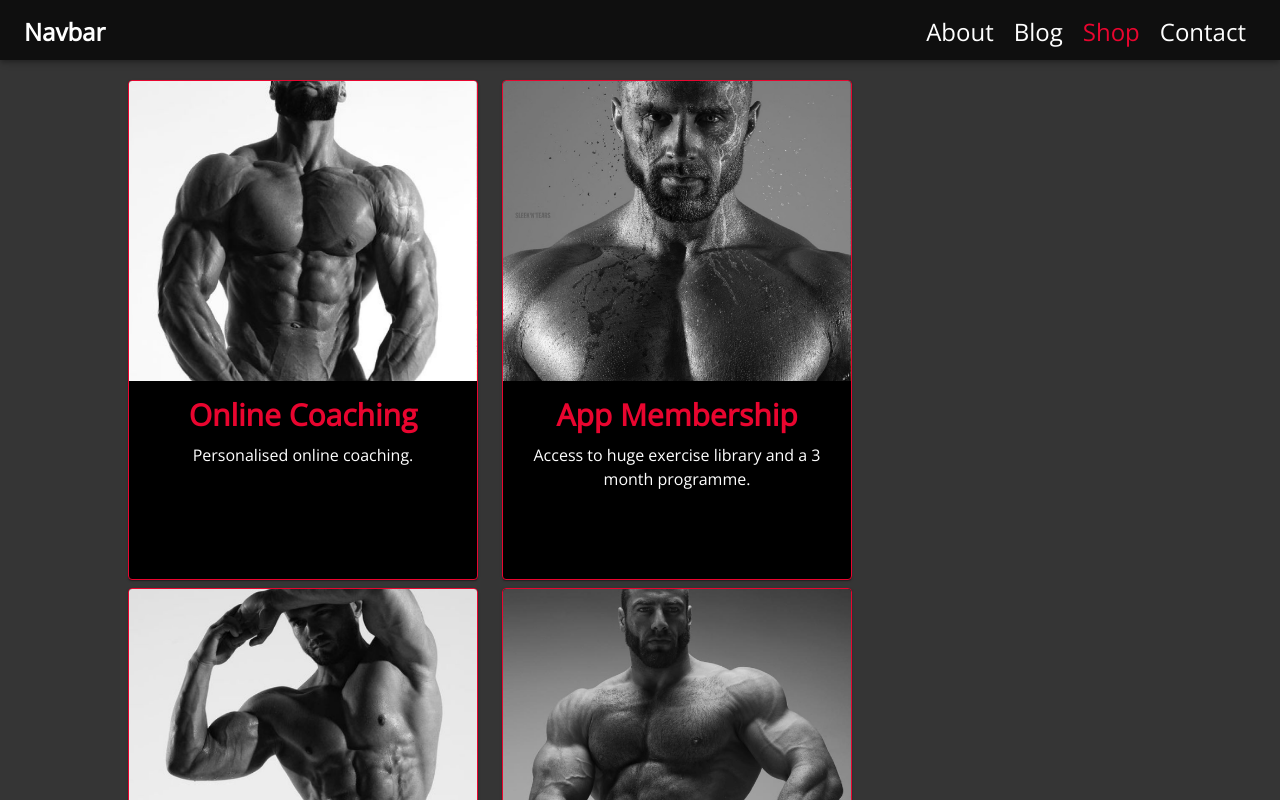
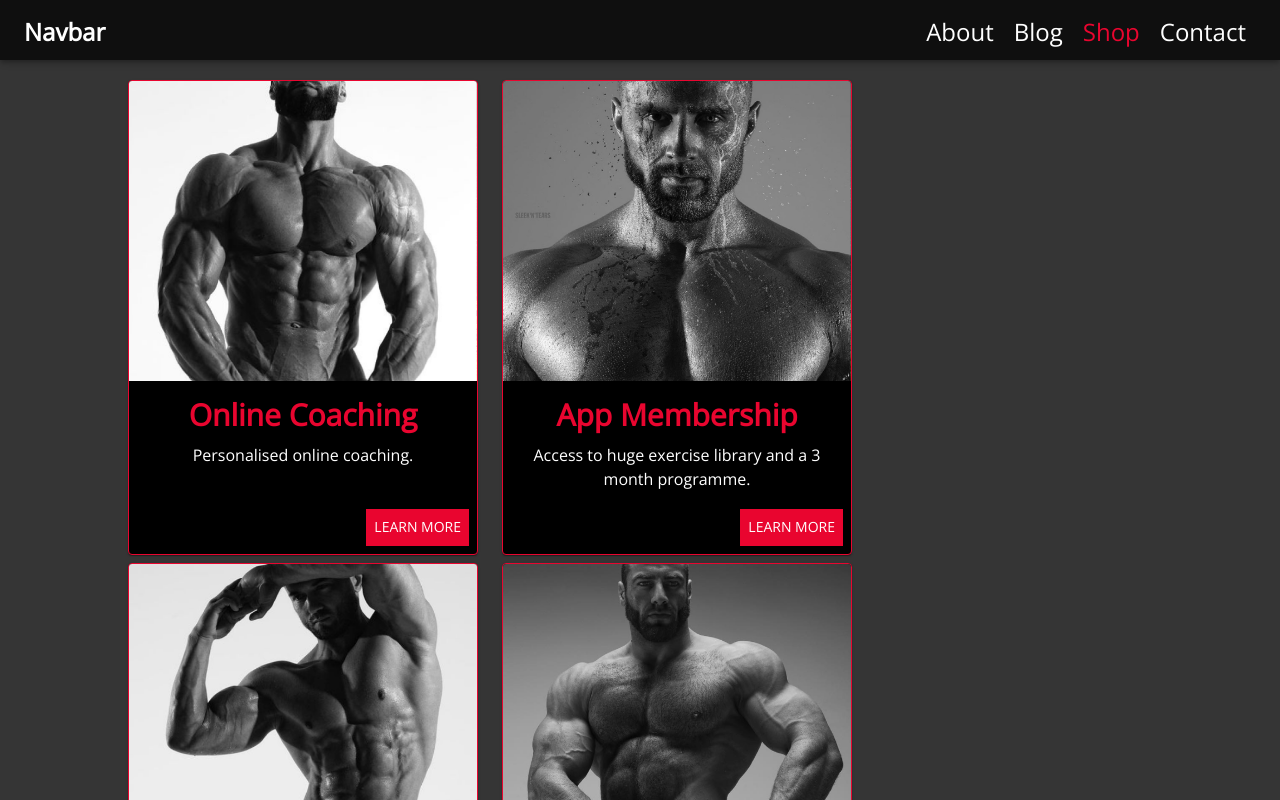
Before and after one commit to fs1g17/fs1g17.github.io, a React (Create React App) app: page /shop in a window 1280 px wide. Shown: the top 800 px of the page. Built offline with nearby package versions, Linux system fonts and the light colour scheme.

Commit message:
Style cards

```diff
--- a/src/components/shop-card/ShopCard.tsx
+++ b/src/components/shop-card/ShopCard.tsx
@@ -3,8 +3,9 @@ import Card from "@mui/material/Card";
 import CardContent from "@mui/material/CardContent";
 import CardMedia from "@mui/material/CardMedia";
 import Typography from "@mui/material/Typography";
-import { Button, CardActionArea, CardActions } from "@mui/material";
+import { Box, Button, CardActions } from "@mui/material";
 import { styled } from "@mui/material/styles";
+import { RedButton } from '../button';
 
 export interface ShopCardProps {
   imageUrl: string;
@@ -16,18 +17,8 @@ export interface ShopCardProps {
 const ResponsiveCard = styled(Card)(({ theme }) => ({
   background: "black",
   border: '1px solid #E9052F',
-  [theme.breakpoints.up("lg")]: {
-    width: 350,
-    height: 500
-  },
-  [theme.breakpoints.up("md")]: {
-    width: 350,
-    height: 500
-  },
-  [theme.breakpoints.down("sm")]: {
-    width: 250,
-    height: 400
-  },
+  width: 350,
+  // height: 500
 }));
 
 const ShopCard = (props: ShopCardProps) => (
@@ -38,14 +29,19 @@ const ShopCard = (props: ShopCardProps) => (
       image={props.imageUrl}
       alt="card image"
     />
-    <CardContent>
-      <Typography gutterBottom variant="h3" component="div" sx={{ width: '100%', color: '#E9052F', textAlign: 'center'}}>
+    <CardContent sx={{ height: 120 }}>
+      <Typography gutterBottom variant="h3" component="div" sx={{ width: '100%', color: '#E9052F', textAlign: 'center' }}>
         {props.title}
       </Typography>
-      <Typography gutterBottom variant="body1" component="div" sx={{ width: '100%', color: '#fff', textAlign: 'center'}}>
+      <Typography gutterBottom variant="body1" component="div" sx={{ width: '100%', color: '#fff', textAlign: 'center' }}>
         {props.body}
       </Typography>
     </CardContent>
+    <CardActions>
+      <Box width="100%" display="flex" >
+        <RedButton sx={{ borderRadius: 0, marginLeft: 'auto' }}>Learn More</RedButton>
+      </Box>
+    </CardActions>
   </ResponsiveCard>
 );
 
--- a/src/components/shop-card/index.tsx
+++ b/src/components/shop-card/index.tsx
@@ -1,2 +1,2 @@
-export { default as ShopCard } from "./ShopCard";
-export type { ShopCardProps as ShopCardProps } from "./ShopCard";
+export { default as ShopCard } from './ShopCard';
+export type {ShopCardProps} from './ShopCard';
```
Also changed, not shown: src/components/index.ts (line endings or trailing spaces).
